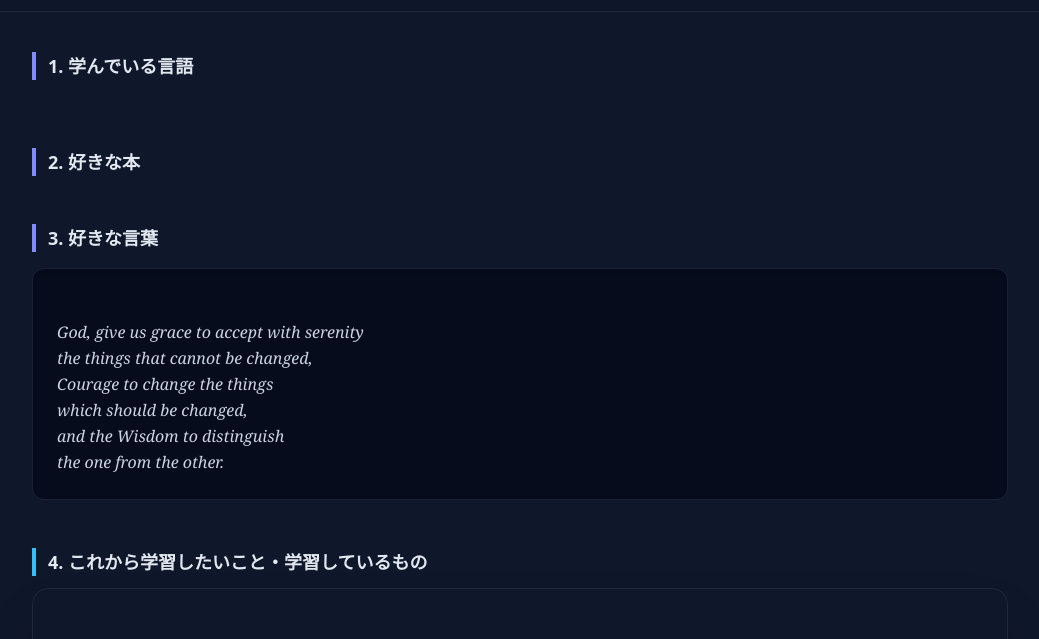
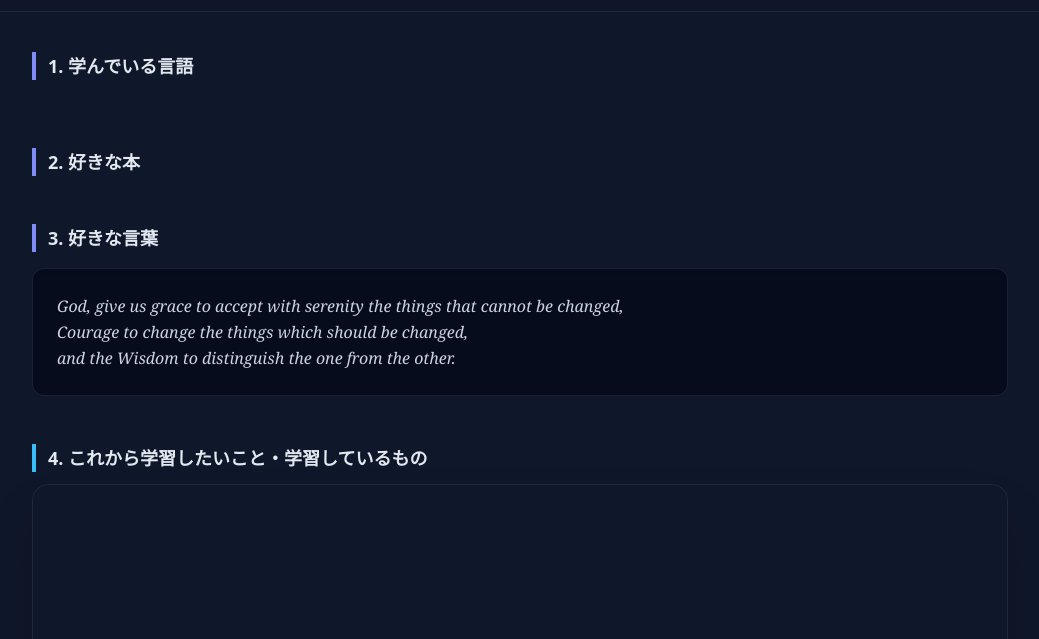
Before and after one commit to Ryulalala/Ryulalala.github.io, a plain HTML site: page index.html in a window 1280 px wide. Shown: the part 65-704 px from the top of the page, without its empty margins (120-1159 px from the left). Drawn offline with nearby package versions, Linux system fonts and the light colour scheme.

Commit message:
Index.htmlの修正

```diff
--- a/index.html
+++ b/index.html
@@ -73,11 +73,11 @@
         </h2>
 
         <blockquote class="p-6 rounded-xl bg-slate-950/60 border border-slate-800/80 text-slate-300 italic font-serif leading-relaxed shadow-inner">
-          <p class="whitespace-pre-line">
+          <p>
             God, give us grace to accept with serenity
-            the things that cannot be changed,
+            the things that cannot be changed,<br>
             Courage to change the things
-            which should be changed,
+            which should be changed,<br>
             and the Wisdom to distinguish
             the one from the other.
           </p>
```
